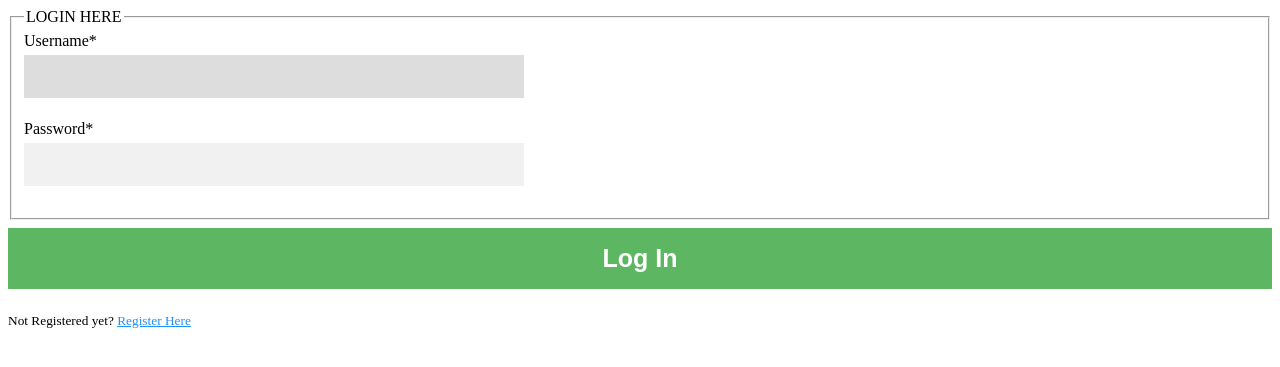
After one commit to vkm0148/jcbose, a Django app: page /login/ in a window 1280 px wide. The commit adds this page. Shown: the top 367 px of the page. Run offline with Django 3.2, Linux system fonts and the light colour scheme; some libraries are stand-ins or nearby versions.

Commit message:
login and profile(rough)

```diff
--- a/mysite/settings.py
+++ b/mysite/settings.py
@@ -128,3 +128,6 @@ STATICFILES_DIRS = [
 ]
 
 CRISPY_TEMPLATE_PACK = "bootstrap4"
+
+LOGIN_REDIRECT_URL = "home"
+LOGIN_URL = 'login'
--- a/mysite/urls.py
+++ b/mysite/urls.py
@@ -15,11 +15,14 @@ Including another URLconf
 """
 from django.contrib import admin
 from django.urls import path
-
-from jcbose.views import home_view, register
+from django.contrib.auth import views as auth_views
+from jcbose.views import home_view, register, profile
 
 urlpatterns = [
 	path('',home_view,name='home'),
 	path('register/',register,name='register'),
+    path('profile/',profile,name='profile'),
+    path('login/', auth_views.LoginView.as_view(template_name='login.html'), name='login'),
+    path('logout/', auth_views.LogoutView.as_view(template_name='logout.html'), name='logout'),
     path('admin/', admin.site.urls),
 ]
--- /dev/null
+++ b/templates/login.html
@@ -0,0 +1,23 @@
+{% load staticfiles %}
+{% load crispy_forms_tags %}
+
+<!-- <h1>REGISTRATION HERE</h1> -->
+	<link rel="stylesheet" href="{% static 'css/registration_style.css' %}">
+	<div class="backgrounf-image">
+		<form method="POST">
+			{% csrf_token %}
+			<fieldset class="form-group">
+				<legend class="border-bottom mb-4">LOGIN HERE</legend>
+				{{ form|crispy }}
+			</fieldset>
+			<div class="form-group">
+				<button type="submit" class="registerbtn">Log In</button>
+			</div>
+		</form>
+	</div>
+	<div class="border-top pt-3">
+		<small class="text-muted">
+			Not Registered yet? <a class="ml-2" href="{% url 'register' %}">Register Here</a>
+		</small>
+
+	</div>
--- /dev/null
+++ b/templates/profile.html
@@ -0,0 +1,6 @@
+{% load staticfiles %}
+{% load crispy_forms_tags %}
+
+<div>
+	<h1>{{user.username}}</h1>
+</div>
--- a/templates/reg.html
+++ b/templates/reg.html
@@ -19,7 +19,7 @@
 		{% if messages %}
 			{% for message in messages %}
 				<div class="alert alert-{{ message.tags}}" style="font-family: Arial">
-					{{ message }} <a class="ml-2" href="#">Log In</a>
+					{{ message }} <a class="ml-2" href="{% url 'login' %}">Log In</a>
 				</div>
 			{% endfor %}
 		{% endif %}
```
Also changed, not shown: jcbose/views.py (+4 -13 lines), templates/index.html (+8 -1 lines), templates/logout.html (added, +15 -0 lines), db.sqlite3.
